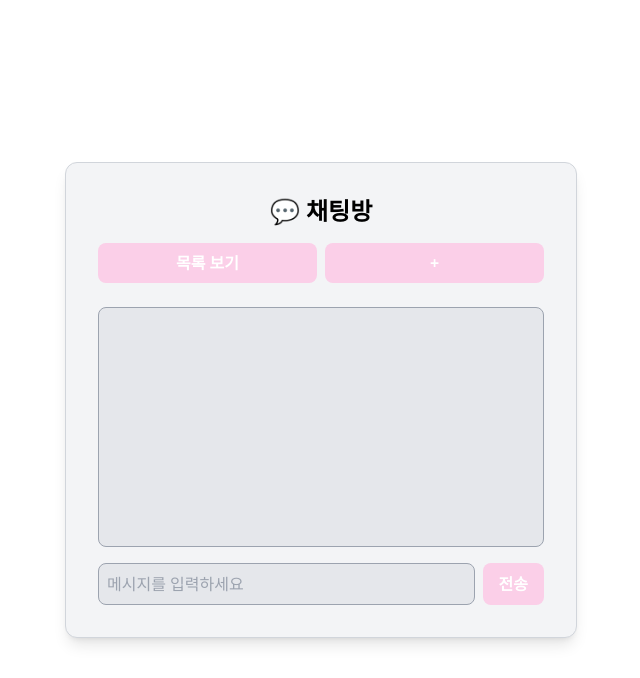
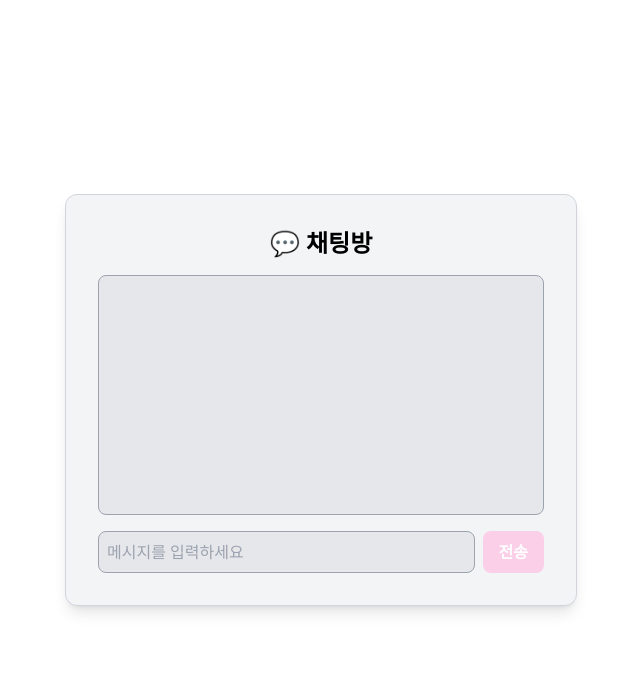
Before and after one commit to ha-yun/GG.v2, a Flask app: page /tts in a window 1280 px wide. Shown: the top 678 px of the page, without its empty margins (319-959 px from the left). Run offline with Flask 3, Linux system fonts and the light colour scheme; parts of the project's set-up code (start-up, migrations or seed data) failed here and were passed over; some libraries are stand-ins or nearby versions.

Commit message:
채팅방 관련 삭제제

```diff
--- a/run.py
+++ b/run.py
@@ -9,7 +9,7 @@ import numpy as np
 import scipy.io.wavfile as wav
 from datetime import datetime
 from transformers import AutoProcessor, MusicgenForConditionalGeneration
-from flask_socketio import SocketIO, emit, join_room, leave_room
+from flask_socketio import SocketIO, emit, join_room
 from gtts import gTTS
 import playsound
 from CreateGoods import retrieve_goods, generate_image_prompt, generate_image  # 모델 로드
@@ -70,24 +70,6 @@ def create_goods():
         print(f"❌ 이미지 다운로드 실패! 상태 코드: {img_response.status_code}")
         return jsonify({'error': '이미지 다운로드 실패'}), 500
 
-    # 기존 프로젝트 API 호출 (GG-SB 서버)
-    api_url = "http://52.77.19.120:8080/customgoods/save"
-    payload = {
-        "customgoodsName": timestamp,
-        "customgoodsDescription": user_input,
-        "customgoodsImageUrl": save_path
-    }
-    headers = {"Content-Type": "application/json"}
-
-    try:
-        response = requests.post(api_url, json=payload, headers=headers)
-        if response.status_code == 200:
-            print(f"✅ 기존 서버에 저장 완료! 응답: {response.json()}")
-        else:
-            print(f"❌ 기존 서버 저장 실패! 상태 코드: {response.status_code}, 응답: {response.text}")
-    except Exception as e:
-        print(f"🚨 API 요청 중 오류 발생: {e}")
-
     return jsonify({'answer': '이미지 생성 완료!', 'image_url': save_path})
 
 @app.route("/song")
@@ -139,24 +121,9 @@ def download_file(filename):
     else:
         return jsonify({"success": False, "error": "파일이 존재하지 않습니다."})
 
-# WebSocket 채팅방 기능
-rooms = {}
-
 @app.route("/tts")
 def chat_page():
     return render_template("chat.html")
-
-@app.route("/rooms")
-def get_rooms():
-    return jsonify({"rooms": list(rooms.keys())})
-
-@app.route("/delete_room", methods=["DELETE"])
-def delete_room():
-    room = request.args.get("room")
-    if room in rooms:
-        del rooms[room]
-        return jsonify({"message": f"채팅방 '{room}' 삭제됨"})
-    return jsonify({"error": "채팅방이 존재하지 않음"}), 404
 
 # TTS 기능
 def speak(text):
@@ -167,22 +134,17 @@ def speak(text):
     time.sleep(1)
     os.remove(filename)
 
-# WebSocket 이벤트 핸들러
+# WebSocket 이벤트 핸들러 (채팅 기능)
 @socketio.on("join_room")
 def handle_join_room(data):
     room = data["room"]
     join_room(room)
-    if room not in rooms:
-        rooms[room] = []
-    emit("room_messages", {"messages": rooms[room]}, room=room)
+    emit("room_messages", {"messages": []}, room=room)  # 초기 메시지 없음
 
 @socketio.on("send_message")
 def handle_message(data):
     room = data["room"]
     message = data["message"]
-
-    if room in rooms:
-        rooms[room].append(message)
 
     emit("receive_message", {"message": message}, room=room)
 
--- a/templates/chat.html
+++ b/templates/chat.html
@@ -3,65 +3,17 @@
 <head>
     <meta charset="UTF-8">
     <meta name="viewport" content="width=device-width, initial-scale=1.0">
-    <title>채팅방 목록</title>
+    <title>채팅방</title>
     <script src="https://cdn.tailwindcss.com"></script>
     <script src="https://cdnjs.cloudflare.com/ajax/libs/socket.io/4.0.1/socket.io.js"></script>
     <script>
         var socket = io.connect("http://" + document.domain + ":" + location.port);
         var currentRoom = "";
 
-        function loadRooms() {
-            fetch("/rooms")
-                .then(response => response.json())
-                .then(data => {
-                    let roomList = document.getElementById("room-list");
-                    roomList.innerHTML = "";
-                    data.rooms.forEach(room => {
-                        let div = document.createElement("div");
-                        div.className = "flex justify-between items-center bg-gray-200 p-2 rounded-lg mb-2";
-
-                        let btn = document.createElement("button");
-                        btn.innerText = room;
-                        btn.className = "text-black flex-grow text-left font-semibold";
-                        btn.onclick = () => joinRoom(room);
-
-                        let deleteBtn = document.createElement("button");
-                        deleteBtn.innerText = "❌";
-                        deleteBtn.className = "text-red-500 font-bold";
-                        deleteBtn.onclick = () => deleteRoom(room);
-
-                        div.appendChild(btn);
-                        div.appendChild(deleteBtn);
-                        roomList.appendChild(div);
-                    });
-
-                    document.getElementById("room-modal").classList.remove("hidden");
-                });
-        }
-
-        function deleteRoom(room) {
-            fetch(`/delete_room?room=${room}`, { method: "DELETE" })
-                .then(response => response.json())
-                .then(data => {
-                    alert(data.message);
-                    loadRooms();
-                });
-        }
-
-        function createRoom() {
-            let room = prompt("새로운 채팅방 이름을 입력하세요:");
-            if (room) {
-                socket.emit("join_room", { room: room });
-                currentRoom = room;
-                document.getElementById("chat-box").innerHTML = "";
-            }
-        }
-
         function joinRoom(room) {
             socket.emit("join_room", { room: room });
             currentRoom = room;
             document.getElementById("chat-box").innerHTML = "";
-            document.getElementById("room-modal").classList.add("hidden");
         }
 
         function sendMessage() {
@@ -97,20 +49,6 @@
     <div class="bg-gray-100 p-8 rounded-xl shadow-lg w-full max-w-lg border border-gray-300">
         <h1 class="text-2xl font-bold text-center mb-4">💬 채팅방</h1>
 
-        <div class="flex justify-between space-x-2">
-            <!-- 채팅방 목록 버튼 -->
-            <button onclick="loadRooms()" class="w-full py-2 bg-pink-200 hover:bg-pink-200 transition rounded-lg font-semibold text-white">
-                목록 보기
-            </button>
-
-            <!-- 새 채팅방 만들기 버튼 -->
-            <button onclick="createRoom()" class="w-full py-2 bg-pink-200 hover:bg-pink-200 transition rounded-lg font-semibold text-white">
-                +
-            </button>
-        </div>
-
-        <h2 class="text-xl font-semibold mt-6"></h2>
-
         <div id="chat-box" class="border border-gray-400 rounded-lg h-60 overflow-y-auto p-4 bg-gray-200"></div>
 
         <div class="mt-4 flex space-x-2">
@@ -123,17 +61,5 @@
         </div>
     </div>
 
-    <!-- 채팅방 목록 모달 -->
-    <div id="room-modal" class="hidden fixed inset-0 bg-black bg-opacity-30 flex justify-center items-center">
-        <div class="bg-white p-6 rounded-xl shadow-lg w-96 border border-gray-300">
-            <h2 class="text-xl font-bold mb-4 text-black">대화방 목록</h2>
-            <div id="room-list" class="space-y-2"></div>
-            <button onclick="document.getElementById('room-modal').classList.add('hidden')"
-                class="w-full py-2 bg-pink-200 hover:bg-pink-400 transition rounded-lg font-semibold text-white mt-4">
-                닫기
-            </button>
-        </div>
-    </div>
-
 </body>
 </html>
```
